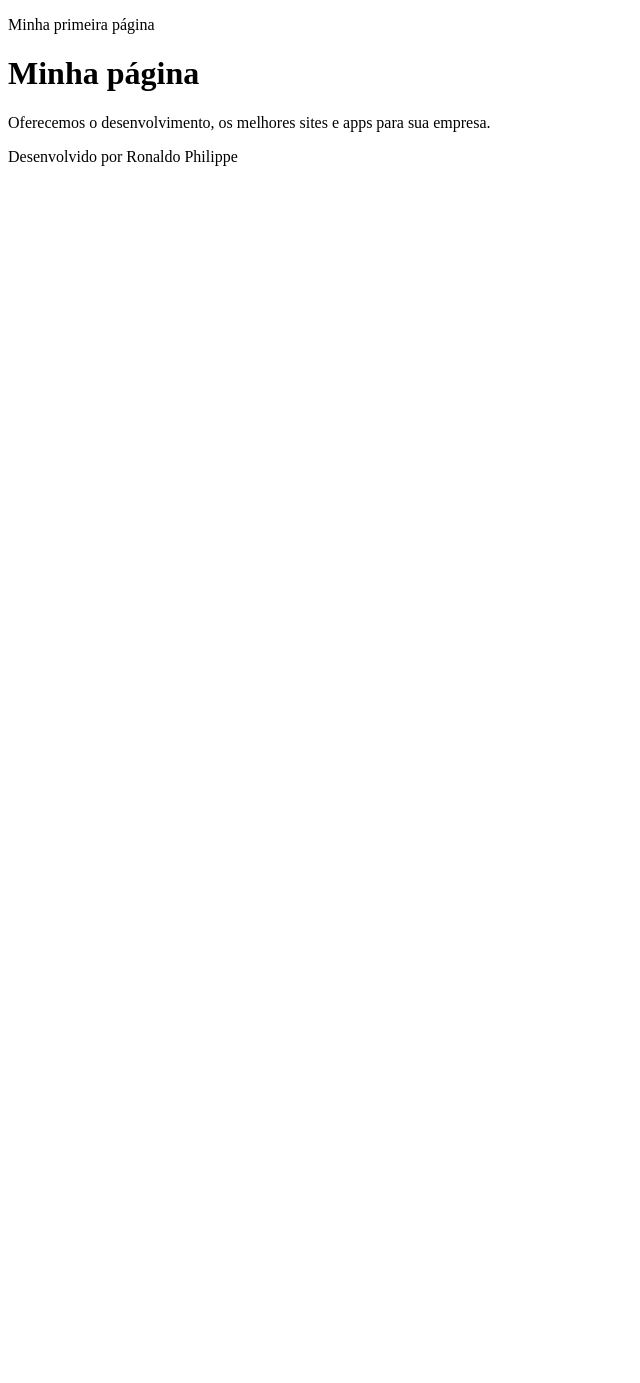
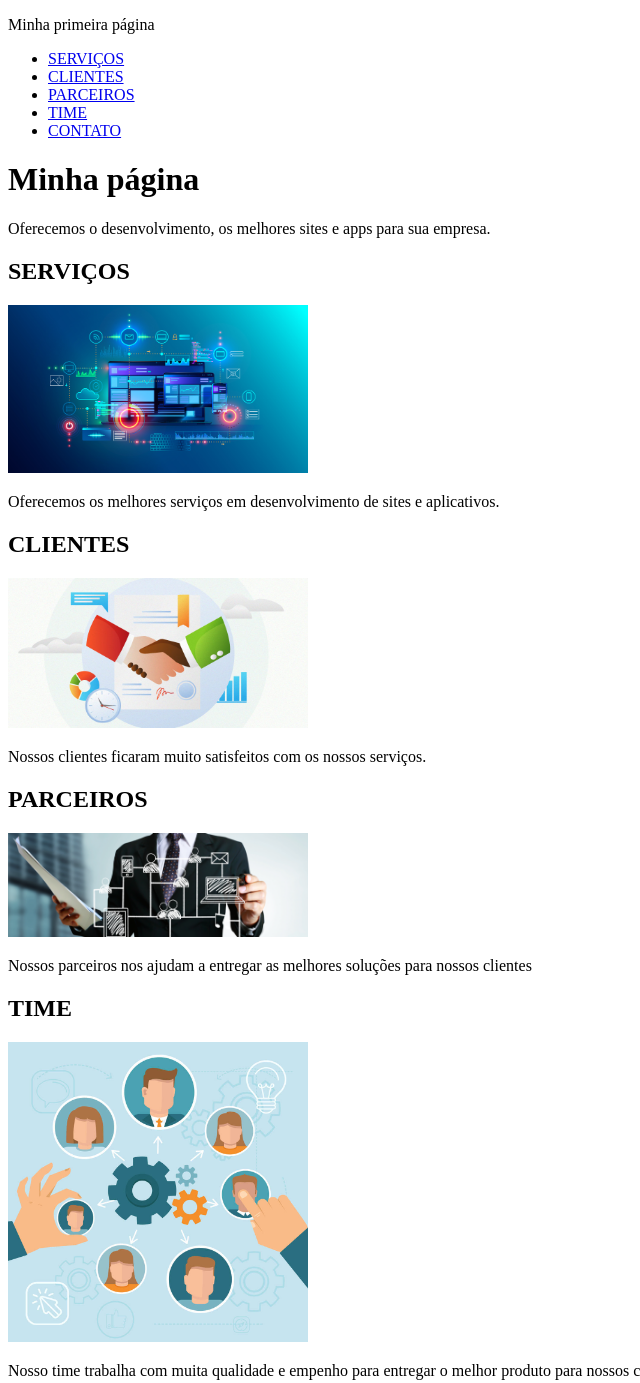
Before and after one commit to Ronaldop819/aula-html5-css3-DIO, a plain HTML site: page index.html in a window 1280 px wide. Shown: the top 1383 px of the page, without its empty margins (0-640 px from the left). Before the commit the page ends 800 px from the top, so only its background shows below. Drawn offline with Linux system fonts and the light colour scheme.

Commit message:
Inserindo nav

```diff
--- /dev/null
+++ b/assets/css/styles.css
@@ -0,0 +1,20 @@
+
+.img-servicos-app {
+    width: 300px;
+}
+
+.img-clientes {
+    width: 300px;
+}
+
+.img-parceiros {
+    width: 300px;
+}
+
+.img-time {
+    width: 300px;
+}
+
+.img-contato {
+    width: 300px;
+}
--- a/index.html
+++ b/index.html
@@ -5,10 +5,21 @@
     <meta charset="UTF-8">
     <meta name="viewport" content="width=device-width, initial-scale=1.0">
     <title>Campinas Tech</title>
+    <link rel="stylesheet" href="./assets/css/styles.css">
 </head>
 
 <body>
-    <p>Minha primeira página</p>
+    <nav>
+        <p>Minha primeira página</p>
+        <ul>
+            <li><a href="#serviços">SERVIÇOS</a></li>
+            <li><a href="#clientes">CLIENTES</a></li>
+            <li><a href="#parceiros">PARCEIROS</a></li>
+            <li><a href="#time">TIME</a></li>
+            <li><a href="#contato">CONTATO</a></li>
+        </ul>
+    </nav>
+
 
     <header>
         <h1>Minha página</h1>
@@ -16,6 +27,56 @@
             os melhores sites e apps para sua empresa.</p>
     </header>
 
+    <section class="servicos">
+        <div>
+            <h2>SERVIÇOS</h2>
+
+            <img class="img-servicos-app" src="./assets/img/app.jpg" alt="imagem-app">
+
+            <p>Oferecemos os melhores serviços em desenvolvimento de sites e aplicativos.</p>
+        </div>
+    </section>
+
+    <section class="clientes">
+        <div>
+            <h2>CLIENTES</h2>
+
+            <img class="img-clientes" src="./assets/img/clientes.jpg" alt="imagem-clientes">
+
+            <p>Nossos clientes ficaram muito satisfeitos com os nossos serviços.</p>
+        </div>
+    </section>
+
+    <section class="parceiros">
+        <div>
+            <h2>PARCEIROS</h2>
+
+            <img class="img-parceiros" src="./assets/img/parceiros.png" alt="imagem-parceiros">
+
+            <p>Nossos parceiros nos ajudam a entregar as melhores soluções para nossos clientes</p>
+        </div>
+    </section>
+
+    <section class="time">
+        <div>
+            <h2>TIME</h2>
+
+            <img class="img-time" src="./assets/img/time.jpg" alt="imagem-time">
+
+            <p>Nosso time trabalha com muita qualidade e empenho para entregar o melhor produto para nossos clientes.</p>
+        </div>
+    </section>
+
+    <section class="contato">
+        <div>
+            <h2>CONTATO</h2>
+
+            <img class="img-contato" src="./assets/img/contato.jpg" alt="imagem-contato">
+
+            <p>Nossos parceiros nos ajudam a entregar as melhores soluções para nossos clientes</p>
+        </div>
+    </section>
+
     <footer>
         <p>Desenvolvido por Ronaldo Philippe</p>
     </footer>
```
Also changed, not shown: assets/img/app.jpg (added), assets/img/clientes.jpg (added), assets/img/contato.jpg (added), assets/img/parceiros.png (added), assets/img/serviços.jpg (added), assets/img/time.jpg (added).
